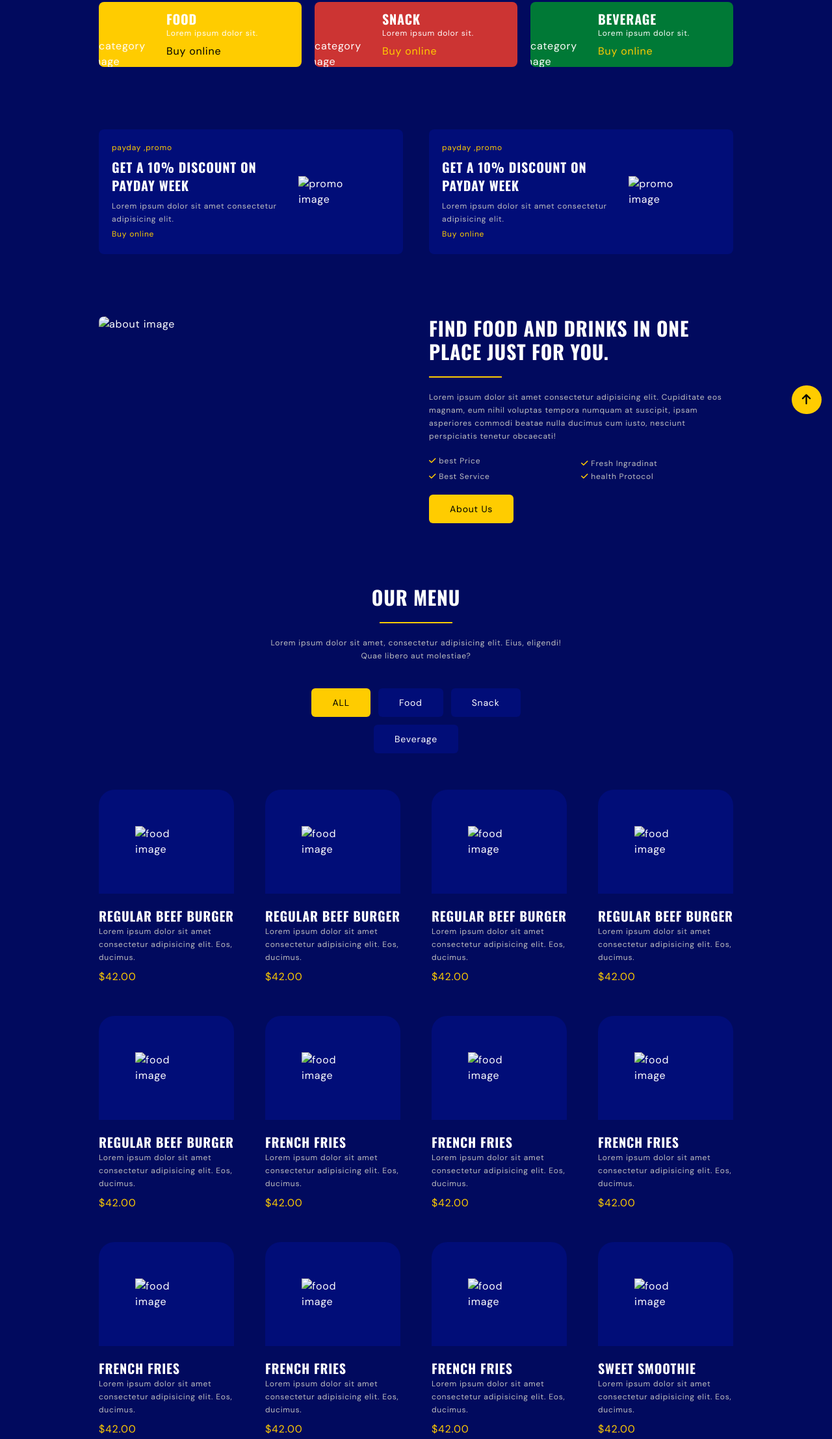
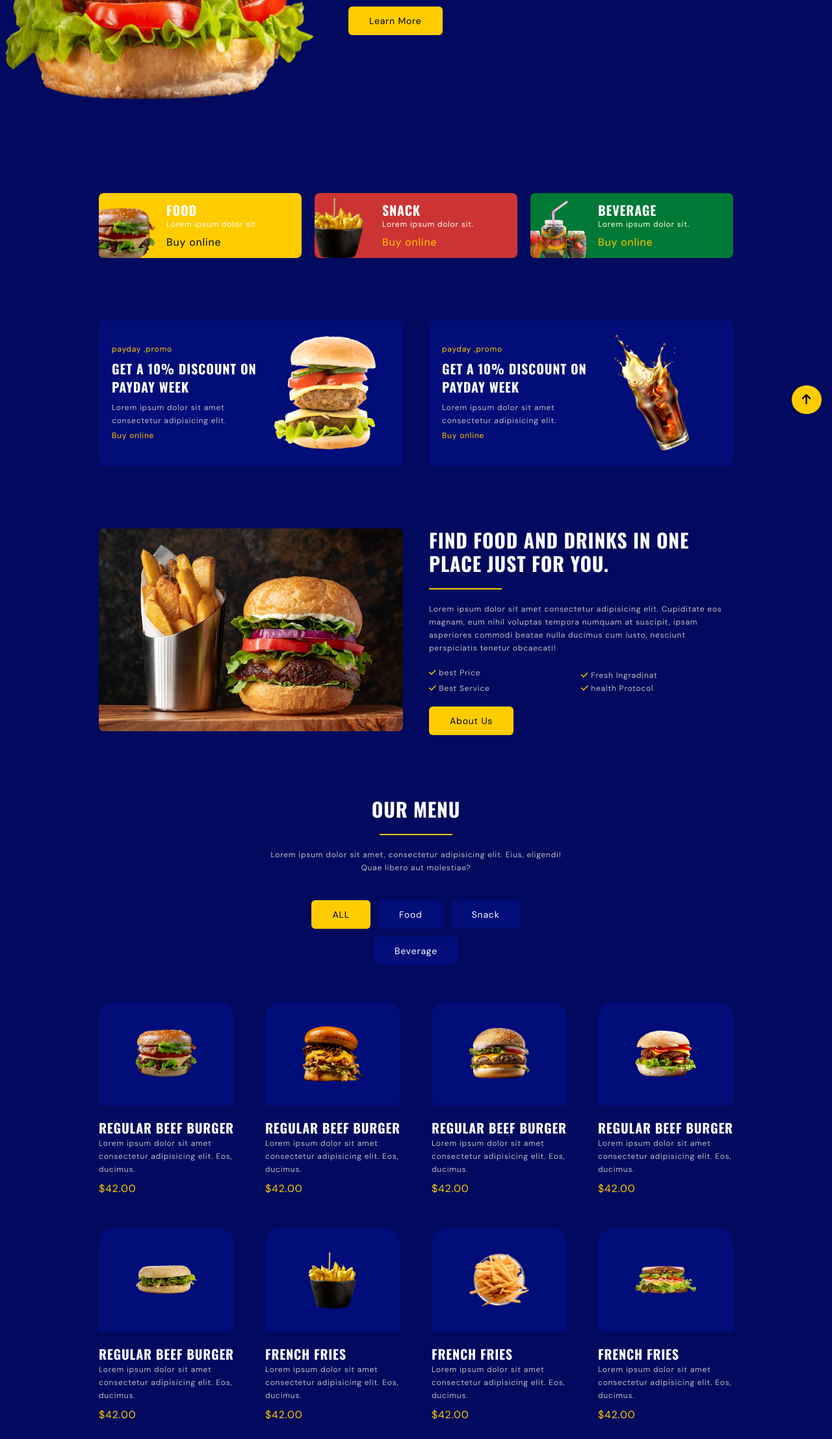
Before and after one commit to Saeid-Soodi/mobilesoroush, a website: page index.html in a window 1280 px wide. Shown: the part 563-2777 px from the top of the page at 65% size. Drawn offline with nearby package versions, Linux system fonts and the light colour scheme; files that its build step writes are made by us from their sources; the site is published under a folder, as on GitHub Pages, so addresses that start at the root find nothing.

Commit message:
image has been changed

```diff
--- a/index.html
+++ b/index.html
@@ -59,7 +59,7 @@
       <section id="home">
         <div class="flex flex-col items-center gap-10 md:flex-row">
           <div class="mx-auto md:basis-1/2 lg:basis-2/5 animate-MovingY">
-            <img src="/img/home-image.png" class="w-60 md:w-full home-image" alt="home image"></div>
+            <img src="./img/home-image.png" class="w-60 md:w-full home-image" alt="home image"></div>
           <div class="text-center md:basis-1/2 md:text-start
           lg:basis-3/5 home-content">
             <h1 class="home-title">JUST TASTE AND NEVER FORGET IT.</h1>
@@ -94,7 +94,7 @@
         <!-- card1 -->
         <div class="flex  category-card bg-SecondaryColor py-3 rounded-lg
         overflow-hidden md:flex-1">
-          <div class="basis-1/3 relative"><img src="/img/burger-1.png"  alt="category image" class="absolute w-28 -bottom-4 -left-4">
+          <div class="basis-1/3 relative"><img src="./img/burger-1.png"  alt="category image" class="absolute w-28 -bottom-4 -left-4">
           </div>
           <div>
             <div class="mb-2">
@@ -107,7 +107,7 @@
             <!-- card2 -->
             <div class="flex category-card bg-redColor py-3 rounded-lg
              overflow-hidden md:flex-1">
-              <div class="basis-1/3 relative"><img src="/img/snack-1.png"  alt="category image" class="absolute w-28 -bottom-4 -left-4">
+              <div class="basis-1/3 relative"><img src="./img/snack-1.png"  alt="category image" class="absolute w-28 -bottom-4 -left-4">
               </div>
               <div>
                 <div class="mb-2">
@@ -120,7 +120,7 @@
                 <!-- card3 -->
         <div class="flex category-card bg-GreenColor py-3 rounded-lg
          overflow-hidden md:flex-1">
-          <div class="basis-1/3 relative"><img src="/img/beverage-2.png"  alt="category image" class="absolute w-28 -bottom-4 -left-4">
+          <div class="basis-1/3 relative"><img src="./img/beverage-2.png"  alt="category image" class="absolute w-28 -bottom-4 -left-4">
           </div>
           <div>
             <div class="mb-2">
@@ -138,7 +138,7 @@
         <!-- card1 -->
         <div class="bg-primaryColorLight promo-card1 dark:bg-darkColorLight  flex flex-col p-5 rounded-lg md:flex-row
          md:items-center lg:flex-row-reverse lg:flex-1">
-          <img src="/img/promo-1.png" alt="promo image" class="w-40 mx-auto hover:animate-MovingY
+          <img src="./img/promo-1.png" alt="promo image" class="w-40 mx-auto hover:animate-MovingY
            md:mx-5">
           <div class="space-y-2 md:pt-0">
             <p class="text-xs text-SecondaryColor">payday ,promo</p>
@@ -150,7 +150,7 @@
           <!-- card2 -->
           <div class="bg-primaryColorLight promo-card1 dark:bg-darkColorLight flex flex-col p-5 rounded-lg
           md:flex-row md:items-center lg:flex-row-reverse lg:flex-1">
-            <img src="/img/promo-2.png" alt="promo image" class="w-40 mx-auto hover:animate-MovingY md:mx-5">
+            <img src="./img/promo-2.png" alt="promo image" class="w-40 mx-auto hover:animate-MovingY md:mx-5">
             <div class="space-y-2 pt-5 md:pt-0">
               <p class="text-xs text-SecondaryColor">payday ,promo</p>
               <h3 class="card-title">GET A 10% DISCOUNT ON PAYDAY WEEK</h3>
@@ -164,7 +164,7 @@
      <section id="about">
       <div class="container flex flex-col gap-10 md:flex-row">
         <div class=" about-img flex-1">
-          <img src="/img/about.jpg" alt="about image" class="rounded-lg">
+          <img src="./img/about.jpg" alt="about image" class="rounded-lg">
         </div>
        <div class=" about-content flex-1">
         <h2 class="section-title">FIND FOOD AND DRINKS IN ONE PLACE JUST FOR YOU.</h2>
@@ -218,7 +218,7 @@
               <div class="h-56 grid place-items-center  dark:bg-darkColorLight dark:hover:bg-SecondaryColor bg-primaryColorLight
               rounded-t-3xl hover:bg-SecondaryColor ease-linear
                duration-200 lg:h-40">
-              <img src="/img/burger-1.png" alt="food image" class="w-40
+              <img src="./img/burger-1.png" alt="food image" class="w-40
               hover:scale-110 ease-linear duration-200 md:w-48 lg:w-24"></div>
               <div class="pt-5">
                 <div class="mb-2">
@@ -233,7 +233,7 @@
               <div class="h-56 grid place-items-center  dark:bg-darkColorLight dark:hover:bg-SecondaryColor bg-primaryColorLight
               rounded-t-3xl hover:bg-SecondaryColor ease-linear
                duration-200 lg:h-40">
-              <img src="/img/burger-2.png" alt="food image" class="w-40
+              <img src="./img/burger-2.png" alt="food image" class="w-40
               hover:scale-110 ease-linear duration-200 md:w-48 lg:w-24"></div>
               <div class="pt-5">
                 <div class="mb-2">
@@ -248,7 +248,7 @@
               <div class="h-56 grid place-items-center  dark:bg-darkColorLight dark:hover:bg-SecondaryColor bg-primaryColorLight
               rounded-t-3xl hover:bg-SecondaryColor ease-linear
                duration-200 lg:h-40">
-              <img src="/img/burger-3.png" alt="food image" class="w-40
+              <img src="./img/burger-3.png" alt="food image" class="w-40
               hover:scale-110 ease-linear duration-200 md:w-48 lg:w-24"></div>
               <div class="pt-5">
                 <div class="mb-2">
@@ -263,7 +263,7 @@
               <div class="h-56 grid place-items-center  dark:bg-darkColorLight dark:hover:bg-SecondaryColor bg-primaryColorLight
               rounded-t-3xl hover:bg-SecondaryColor ease-linear
                duration-200 lg:h-40">
-              <img src="/img/burger-4.png" alt="food image" class="w-40
+              <img src="./img/burger-4.png" alt="food image" class="w-40
               hover:scale-110 ease-linear duration-200 md:w-48 lg:w-24"></div>
               <div class="pt-5">
                 <div class="mb-2">
@@ -278,7 +278,7 @@
               <div class="h-56 grid place-items-center  dark:bg-darkColorLight dark:hover:bg-SecondaryColor bg-primaryColorLight
               rounded-t-3xl hover:bg-SecondaryColor ease-linear
                duration-200 lg:h-40">
-              <img src="/img/burger-5.png" alt="food image" class="w-40
+              <img src="./img/burger-5.png" alt="food image" class="w-40
               hover:scale-110 ease-linear duration-200 md:w-48 lg:w-24"></div>
               <div class="pt-5">
                 <div class="mb-2">
@@ -294,7 +294,7 @@
               <div class="h-56 grid place-items-center  dark:bg-darkColorLight dark:hover:bg-SecondaryColor bg-primaryColorLight
               rounded-t-3xl hover:bg-SecondaryColor ease-linear
                duration-200 lg:h-40">
-              <img src="/img/snack-1.png" alt="food image" class="w-40
+              <img src="./img/snack-1.png" alt="food image" class="w-40
               hover:scale-110 ease-linear duration-200 md:w-48 lg:w-24"></div>
               <div class="pt-5">
                 <div class="mb-2">
@@ -309,7 +309,7 @@
               <div class="h-56 grid place-items-center  dark:bg-darkColorLight dark:hover:bg-SecondaryColor bg-primaryColorLight
               rounded-t-3xl hover:bg-SecondaryColor ease-linear
                duration-200 lg:h-40">
-              <img src="/img/snack-2.png" alt="food image" class="w-40
+              <img src="./img/snack-2.png" alt="food image" class="w-40
               hover:scale-110 ease-linear duration-200 md:w-48 lg:w-24"></div>
               <div class="pt-5">
                 <div class="mb-2">
@@ -324,7 +324,7 @@
               <div class="h-56 grid place-items-center  dark:bg-darkColorLight dark:hover:bg-SecondaryColor bg-primaryColorLight
               rounded-t-3xl hover:bg-SecondaryColor ease-linear
                duration-200 lg:h-40">
-              <img src="/img/snack-3.png" alt="food image" class="w-40
+              <img src="./img/snack-3.png" alt="food image" class="w-40
               hover:scale-110 ease-linear duration-200 md:w-48 lg:w-24"></div>
               <div class="pt-5">
                 <div class="mb-2">
@@ -339,7 +339,7 @@
               <div class="h-56 grid place-items-center  dark:bg-darkColorLight dark:hover:bg-SecondaryColor bg-primaryColorLight
               rounded-t-3xl hover:bg-SecondaryColor ease-linear
                duration-200 lg:h-40">
-              <img src="/img/snack-4.png" alt="food image" class="w-40
+              <img src="./img/snack-4.png" alt="food image" class="w-40
               hover:scale-110 ease-linear duration-200 md:w-48 lg:w-24"></div>
               <div class="pt-5">
                 <div class="mb-2">
@@ -354,7 +354,7 @@
               <div class="h-56 grid place-items-center  dark:bg-darkColorLight dark:hover:bg-SecondaryColor bg-primaryColorLight
               rounded-t-3xl hover:bg-SecondaryColor ease-linear
                duration-200 lg:h-40">
-              <img src="/img/snack-5.png" alt="food image" class="w-40
+              <img src="./img/snack-5.png" alt="food image" class="w-40
               hover:scale-110 ease-linear duration-200 md:w-48 lg:w-24"></div>
               <div class="pt-5">
                 <div class="mb-2">
@@ -369,7 +369,7 @@
               <div class="h-56 grid place-items-center  dark:bg-darkColorLight dark:hover:bg-SecondaryColor bg-primaryColorLight
               rounded-t-3xl hover:bg-SecondaryColor ease-linear
                duration-200 lg:h-40">
-              <img src="/img/snack-6.png" alt="food image" class="w-40
+              <img src="./img/snack-6.png" alt="food image" class="w-40
               hover:scale-110 ease-linear duration-200 md:w-48 lg:w-24"></div>
               <div class="pt-5">
                 <div class="mb-2">
@@ -385,7 +385,7 @@
               <div class="h-56 grid place-items-center  dark:bg-darkColorLight dark:hover:bg-SecondaryColor bg-primaryColorLight
               rounded-t-3xl hover:bg-SecondaryColor ease-linear
                duration-200 lg:h-40">
-              <img src="/img/beverage-1.png" alt="food image" class="w-40
+              <img src="./img/beverage-1.png" alt="food image" class="w-40
               hover:scale-110 ease-linear duration-200 md:w-48 lg:w-24"></div>
               <div class="pt-5">
                 <div class="mb-2">
@@ -400,7 +400,7 @@
               <div class="h-56 grid place-items-center  dark:bg-darkColorLight dark:hover:bg-SecondaryColor bg-primaryColorLight
               rounded-t-3xl hover:bg-SecondaryColor ease-linear
                duration-200 lg:h-40">
-              <img src="/img/beverage-2.png" alt="food image" class="w-40
+              <img src="./img/beverage-2.png" alt="food image" class="w-40
               hover:scale-110 ease-linear duration-200 md:w-48 lg:w-24"></div>
               <div class="pt-5">
                 <div class="mb-2">
@@ -415,7 +415,7 @@
               <div class="h-56 grid place-items-center  dark:bg-darkColorLight dark:hover:bg-SecondaryColor bg-primaryColorLight
               rounded-t-3xl hover:bg-SecondaryColor ease-linear
                duration-200 lg:h-40">
-              <img src="/img/beverage-3.png" alt="food image" class="w-40
+              <img src="./img/beverage-3.png" alt="food image" class="w-40
               hover:scale-110 ease-linear duration-200 md:w-48 lg:w-24"></div>
               <div class="pt-5">
                 <div class="mb-2">
@@ -430,7 +430,7 @@
               <div class="h-56 grid place-items-center  dark:bg-darkColorLight dark:hover:bg-SecondaryColor bg-primaryColorLight
               rounded-t-3xl hover:bg-SecondaryColor ease-linear
                duration-200 lg:h-40">
-              <img src="/img/beverage-4.png" alt="food image" class="w-40
+              <img src="./img/beverage-4.png" alt="food image" class="w-40
               hover:scale-110 ease-linear duration-200 md:w-48 lg:w-24"></div>
               <div class="pt-5">
                 <div class="mb-2">
@@ -445,7 +445,7 @@
               <div class="h-56 grid place-items-center  dark:bg-darkColorLight dark:hover:bg-SecondaryColor bg-primaryColorLight
               rounded-t-3xl hover:bg-SecondaryColor ease-linear
                duration-200 lg:h-40">
-              <img src="/img/beverage-5.png" alt="food image" class="w-40
+              <img src="./img/beverage-5.png" alt="food image" class="w-40
               hover:scale-110 ease-linear duration-200 md:w-48 lg:w-24"></div>
               <div class="pt-5">
                 <div class="mb-2">
@@ -478,7 +478,7 @@
                 <p class="paragraph">This project has been designed by using Tailwind CSS framework  from a Youtube channel , i suggest using Tailwind for it's speed.
                 </p>
                   <div class="flex items-center ">
-                    <img src="/img/review-6.jpg" alt="review image" class="w-12 h-12 rounded-full">
+                    <img src="./img/review-6.jpg" alt="review image" class="w-12 h-12 rounded-full">
                     <div class="ml-2 ">
                       <p class="font-oswald uppercase">Saeid Soodi</p>
                       <p class="paragraph">Designer</p>
@@ -493,7 +493,7 @@
                    consectetur adipisicing elit. Reprehenderit,
                   facere odio non incidunt recusandae velit sint! Nam?</p>
                   <div class="flex items-center ">
-                    <img src="/img/review-2.jpg" alt="review image" class="w-12 h-12 rounded-full">
+                    <img src="./img/review-2.jpg" alt="review image" class="w-12 h-12 rounded-full">
                     <div class="ml-2 ">
                       <p class="font-oswald uppercase">Maria Gomez</p>
                       <p class="paragraph">Designer</p>
@@ -508,7 +508,7 @@
                    consectetur adipisicing elit. Reprehenderit,
                   facere odio non incidunt recusandae velit sint! Nam?</p>
                   <div class="flex items-center ">
-                    <img src="/img/review-3.jpg" alt="review image" class="w-12 h-12 rounded-full">
+                    <img src="./img/review-3.jpg" alt="review image" class="w-12 h-12 rounded-full">
                     <div class="ml-2 ">
                       <p class="font-oswald uppercase">John Doe</p>
                       <p class="paragraph">Designer</p>
@@ -523,7 +523,7 @@
                    consectetur adipisicing elit. Reprehenderit,
                   facere odio non incidunt recusandae velit sint! Nam?</p>
                   <div class="flex items-center ">
-                    <img src="/img/review-4.jpg" alt="review image" class="w-12 h-12 rounded-full">
+                    <img src="./img/review-4.jpg" alt="review image" class="w-12 h-12 rounded-full">
                     <div class="ml-2 ">
                       <p class="font-oswald uppercase">Sarah Cooper</p>
                       <p class="paragraph">Designer</p>
@@ -538,7 +538,7 @@
                    consectetur adipisicing elit. Reprehenderit,
                   facere odio non incidunt recusandae velit sint! Nam?</p>
                   <div class="flex items-center ">
-                    <img src="/img/review-5.jpg" alt="review image" class="w-12 h-12 rounded-full">
+                    <img src="./img/review-5.jpg" alt="review image" class="w-12 h-12 rounded-full">
                     <div class="ml-2 ">
                       <p class="font-oswald uppercase">Amir Mobasher</p>
                       <p class="paragraph">Designer</p>
```
Also changed, not shown: output.css (renamed from dist/output.css).
